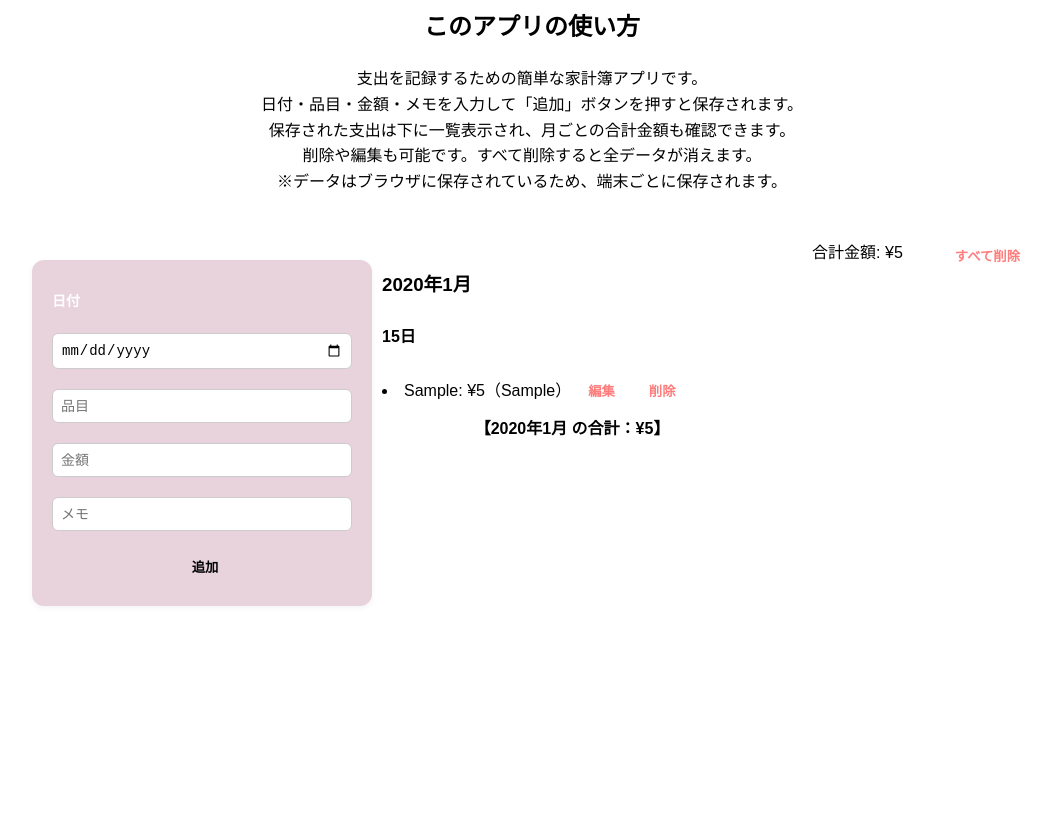
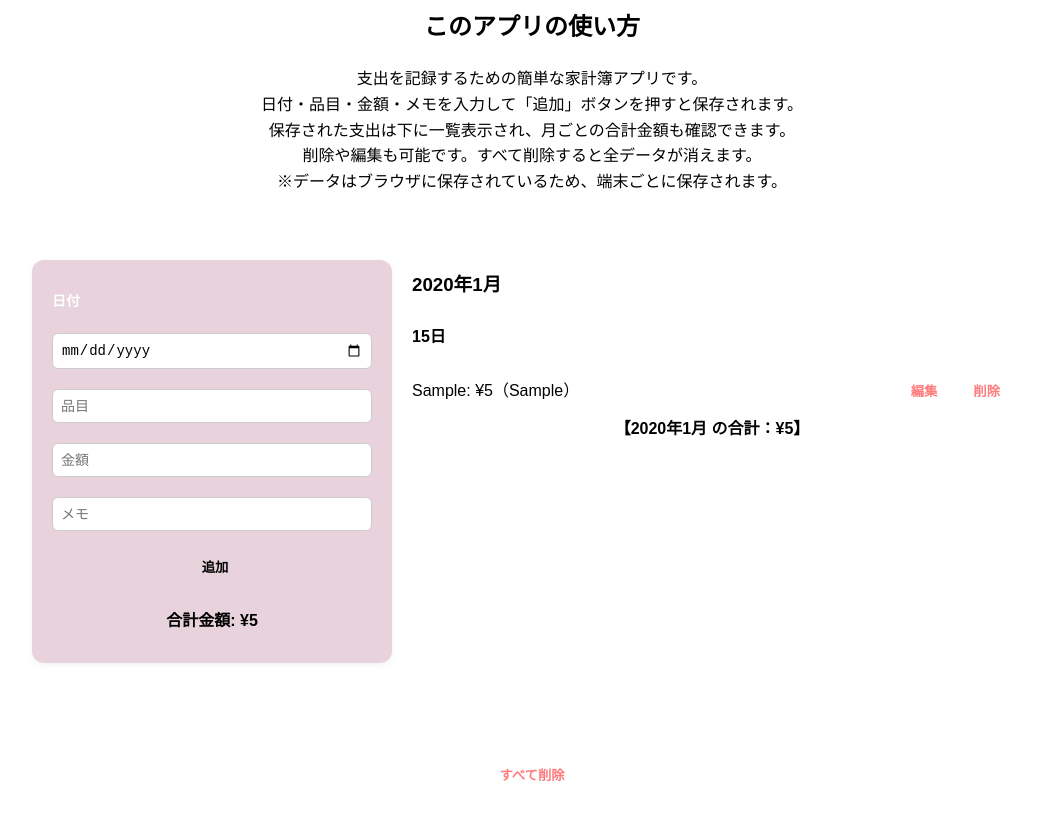
Before and after one commit to HanaWebdesign/my-kakeibo, a plain HTML site: page index.html in a window 1280 px wide. Both pictures are taken after typing "2020-01-15", "Sample", "5", "Sample" into the empty fields and a click on the button "追加". Shown: the part 86-906 px from the top of the page, without its empty margins (108-1160 px from the left). Before the commit the page ends 800 px from the top, so only its background shows below. Drawn offline with Linux system fonts and the light colour scheme; a web font is replaced by a local one.

Commit message:
Add files via upload

```diff
--- a/index.html
+++ b/index.html
@@ -31,16 +31,19 @@
       <input type="text" id="expense-memo" placeholder="メモ" />
       <button type="submit">追加</button>
       <button id="cancel-button" type="button" style="display: none;">キャンセル</button>
+      <p id="total-display" style="text-align:center; font-weight:bold;">
+        合計金額: ¥<span id="total-amount">0</span>
+      </p>
     </form>
   </div>
 
   <div class="right-panel">
     <div id="expense-list"></div>
   </div>
+</div> <!-- ← main-containerの終わり！ここで閉じる！ -->
 
-<p>合計金額: ¥<span id="total-amount">0</span></p>
+<!-- ✅ main-containerの外に配置！ -->
 <button id="clear-button" type="button">すべて削除</button>
-
 
 <script src="script.js"></script>
 </body>
--- a/script.js
+++ b/script.js
@@ -51,20 +51,16 @@ document.addEventListener("DOMContentLoaded", () => {
 
         groupedByMonth[month][day].forEach(exp => {
           const item = document.createElement("li");
-          item.textContent = `${exp.name}: ¥${exp.amount}（${exp.memo}）`;
+          item.style.display = "flex";
+          item.style.justifyContent = "space-between";
+          item.style.alignItems = "center";
+          item.style.marginBottom = "6px";
 
-          const deleteBtn = document.createElement("button");
-          deleteBtn.textContent = "削除";
-          deleteBtn.style.marginLeft = "10px";
-          deleteBtn.addEventListener("click", () => {
-            expenses = expenses.filter(e => e !== exp);
-            saveExpenses();
-            renderExpenses();
-          });
+          const textSpan = document.createElement("span");
+          textSpan.textContent = `${exp.name}: ¥${exp.amount}（${exp.memo}）`;
 
           const editBtn = document.createElement("button");
           editBtn.textContent = "編集";
-          editBtn.style.marginLeft = "5px";
           editBtn.addEventListener("click", () => {
             document.getElementById("expense-name").value = exp.name;
             document.getElementById("expense-amount").value = exp.amount;
@@ -74,8 +70,24 @@ document.addEventListener("DOMContentLoaded", () => {
             cancelButton.style.display = "inline";
           });
 
-          item.appendChild(editBtn);
-          item.appendChild(deleteBtn);
+          const deleteBtn = document.createElement("button");
+          deleteBtn.textContent = "削除";
+          deleteBtn.addEventListener("click", () => {
+            expenses = expenses.filter(e => e !== exp);
+            saveExpenses();
+            renderExpenses();
+          });
+
+          const buttonWrapper = document.createElement("span");
+          buttonWrapper.style.display = "inline-flex";
+          buttonWrapper.style.gap = "6px";
+          buttonWrapper.appendChild(editBtn);
+          buttonWrapper.appendChild(deleteBtn);
+          buttonWrapper.style.marginLeft = "10px";
+buttonWrapper.style.flexShrink = "0"; // 折り返し防止
+
+          item.appendChild(textSpan);
+          item.appendChild(buttonWrapper);
           dayDiv.appendChild(item);
 
           monthTotal += parseFloat(exp.amount);
--- a/style.css
+++ b/style.css
@@ -133,11 +133,46 @@ p, #clear-button {
   display: block;
 }
 
-@media screen and (max-width: 600px) {
+#clear-button {
+  display: block;
+  margin: 40px auto 60px; /* 上下に余白つけて中央寄せ */
+  padding: 12px 24px;
+  background-color: var(--accent-color);
+  color: rgb(255, 124, 124);
+  font-weight: bold;
+  border: none;
+  border-radius: 8px;
+  cursor: pointer;
+  text-align: center;
+  max-width: 200px;
+}
+
+#clear-button:hover {
+  background-color: var(--main-color);
+}
+
+#total-display {
+  font-size: 16px;
+  margin-top: 10px;
+  color: var(--main-color);
+}
+@media screen and (max-width: 768px) {
   form {
     grid-template-columns: 1fr;
   }
-.main-container {
+    .main-container {
     flex-direction: column;
+    align-items: center;
+  }
+
+  form,
+  #expense-list {
+    width: 100%;
+    max-width: 90%;
+  }
+
+  p,
+  #clear-button {
+    text-align: center;
   }
 }
```
Lines whose indentation alone changed are shown as unchanged.
